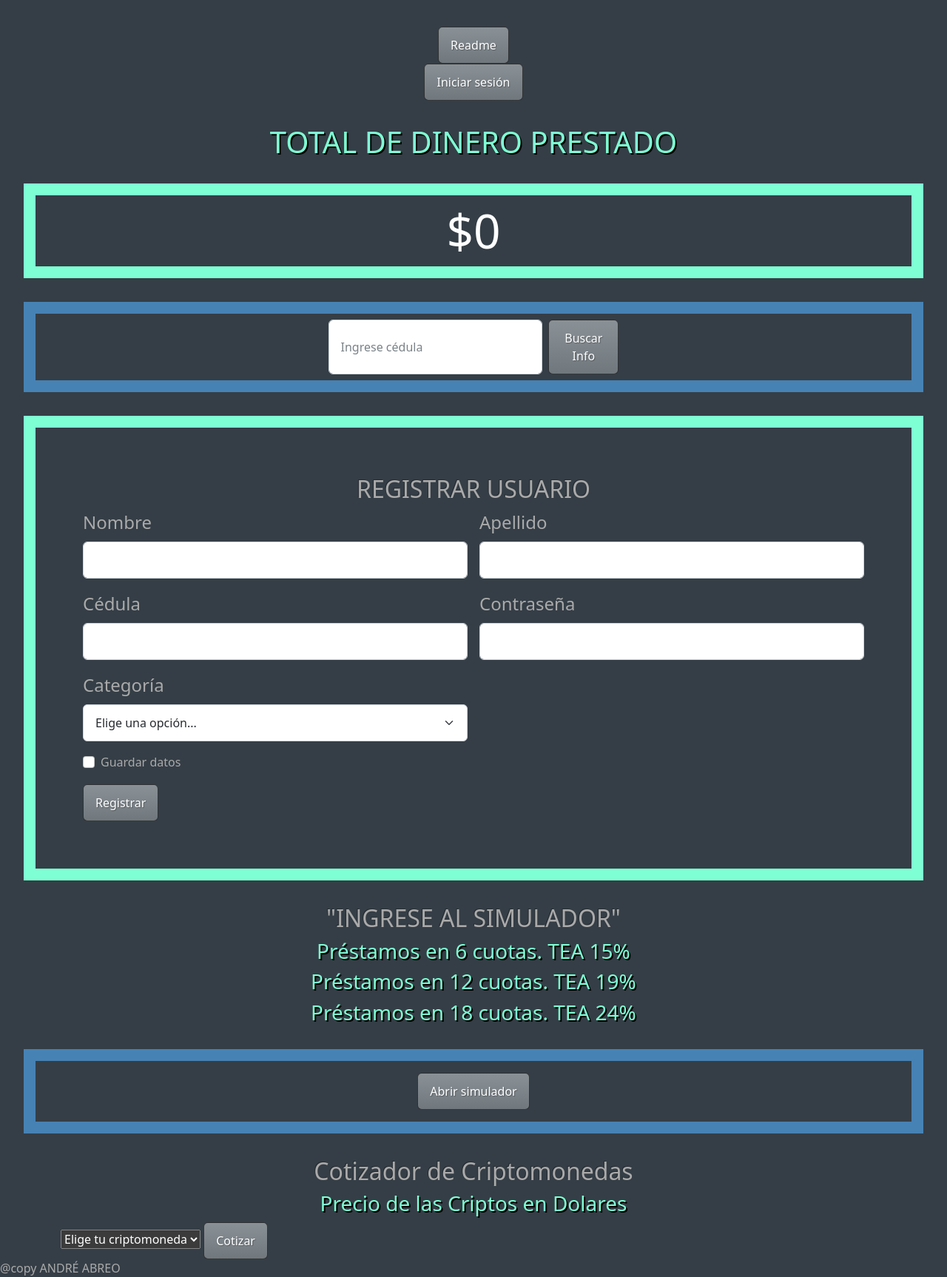
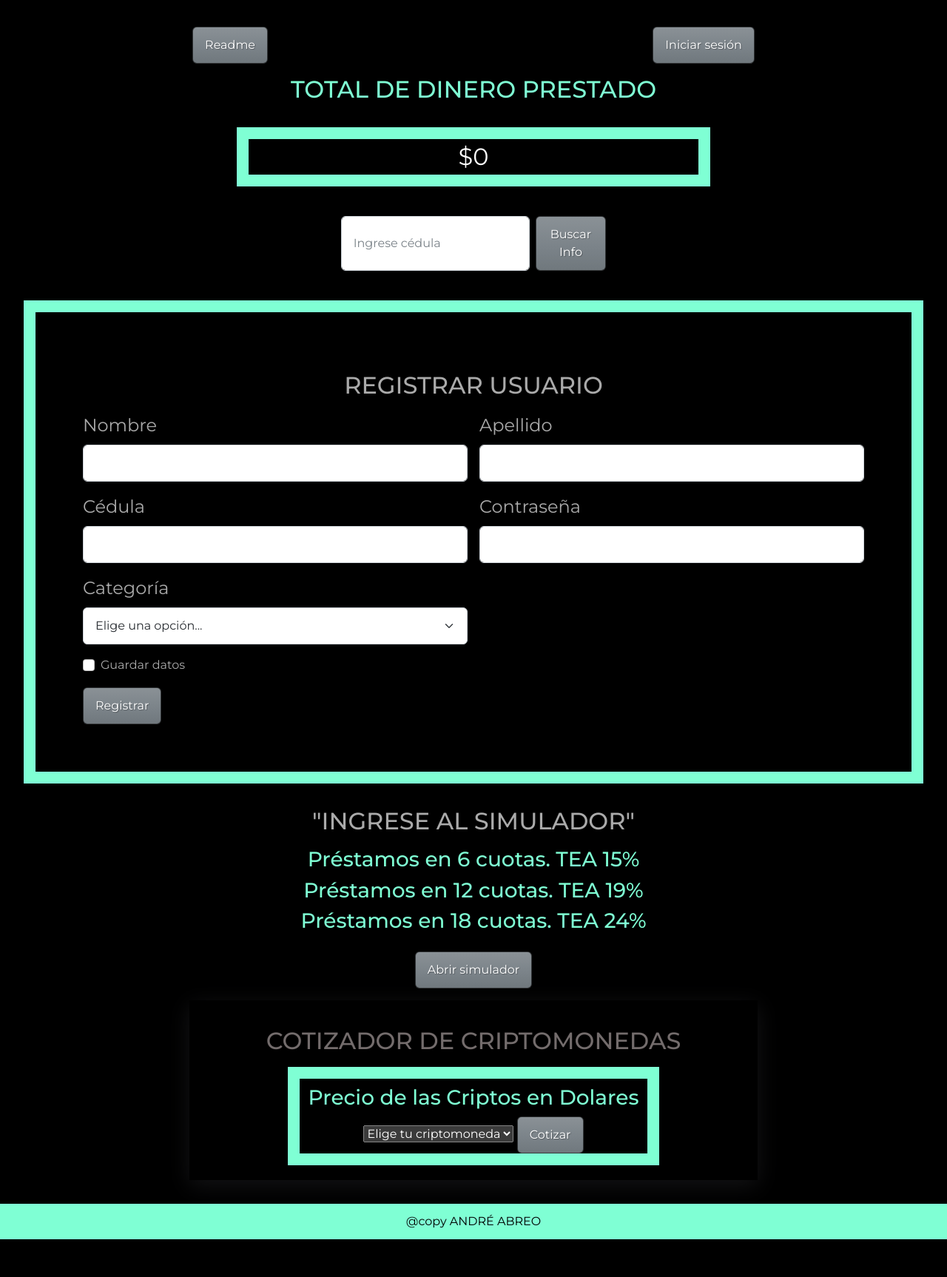
Before and after one commit to AndreAbreo/CoderJS_51105, a plain HTML site: page index.html in a window 1280 px wide. Shown: the part 44-1770 px from the top of the page at 74% size. After the commit the page ends 1719 px from the top, so only its background shows below. Drawn offline with nearby package versions, Linux system fonts and the light colour scheme; some packages are replaced by stand-ins of ours; no server answers; a script that the page names is missing.

Commit message:
Update styles.css
css pronto

```diff
--- a/css/styles.css
+++ b/css/styles.css
@@ -1,77 +1,122 @@
-h1{
-    margin: 2rem;
-    /*font-size: 5rem;*/
+@import url('https://fonts.googleapis.com/css2?family=Montserrat:ital,wght@0,100;0,200;0,300;0,400;0,500;0,600;0,700;0,800;0,900;1,100;1,200;1,300;1,400;1,500;1,600;1,700;1,800&display=swap');
+
+h1 {
+    margin: 1rem;
+    font-size: 2rem;
     color: aquamarine;
     text-align: center;
     text-shadow: 2px 2px black;
 }
-
-h2{
+h2 {
     text-align: center;
-
+    margin: 1rem;
 }
-
-h3{
+h3 {
     text-align: center;
     color: aquamarine;
     text-shadow: 2px 2px black;
 }
-
-header{
+header {
     margin: 5rem;
 }
-
-body{
-    background-color: rgb(53, 62, 70);
+body {
+    background-color: black;
+    font-family: 'Montserrat', sans-serif;
 }
-
 #total1 {
-    font-size: 4rem;
+    font-size: 2rem;
     border: 1rem solid aquamarine;
-    margin: 2rem;
+    margin: 1rem;
     text-align: center;
     color: white;
+    width: 50%;
 }
-
-.cartas{
+.cartas {
     margin-top: 2rem;
     display: flex;
     justify-content: space-evenly;
     align-items: center;
 }
-
-#section1{
+#section1 {
     margin: 2rem;
     padding: 4rem;
     border: 1rem solid aquamarine;
 }
-#section2{
-    margin: 2rem;
+#section2 {
     text-align: center;
     padding: 1rem;
-    border: 1rem solid steelblue;
 }
-#section3{
+#section3 {
     display: flex;
-    justify-content: center;
-    margin: 2rem;
-    font-size: large;
+    margin: 1rem;
     padding: 0.5rem;
     color: white;
-    border: 1rem solid steelblue;
+    text-align: center;
+    flex-direction: column;
+    align-items: center;
 }
-#section4{
+#section4 {
     text-align: center;
+    display: flex;
+    justify-content: space-around;
 }
-.form-label{
-
+#section5 {
+    display: flex;
+    flex-direction: column;
+    align-items: center;
+}
+.form-label {
     font-size: x-large;
 }
-.modal-backdrop.show{
+.moal-backdrop.show {
     opacity: 0;
 }
-.readme{
+.readme {
     font-size: larger;
     color: white;
     padding: 1rem 0 1rem 0;
 }
+/*api*/
+.main-section {
+    text-align: center;
+    margin: auto;
+    width: 60%;
+    padding: 20px;
+    box-shadow: rgba(100, 100, 111, 0.2) 0px 7px 29px 0px;
+}
+.main-section h2 {
+    text-transform: uppercase;
+    color: #736c6c;
+}
+.container {
+    width: fit-content;
+    text-align: center;
+    border: solid 1rem aquamarine;
+}
+.form-side {
+    margin-top: 2%;
+}
+.error {
+    color: red;
+}
+.display-info p span {
+    font-weight: 700;
+}
+.display-info .main-price {
+    font-size: 28px;
+    margin-bottom: 2px;
+}
+.regis {
+    width: 80%;
+    height: 2rem;
+}
+footer {
+    background-color: aquamarine;
+    display: flex;
+    align-items: center;
+    text-align: center;
+    justify-content: center;
+    margin-top: 2rem;
+    height: 3rem;
+    color: black;
+}
```
